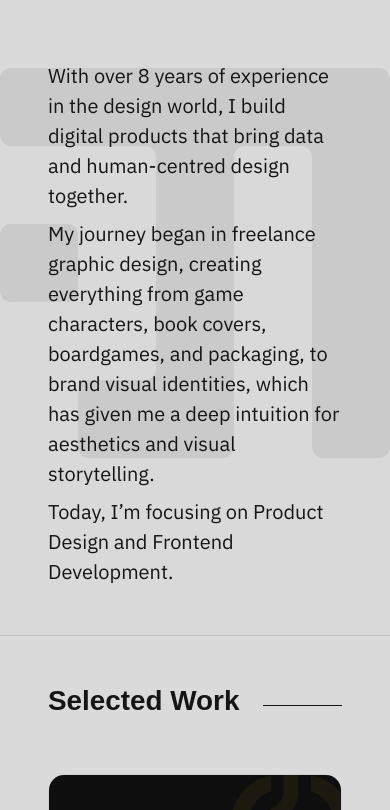
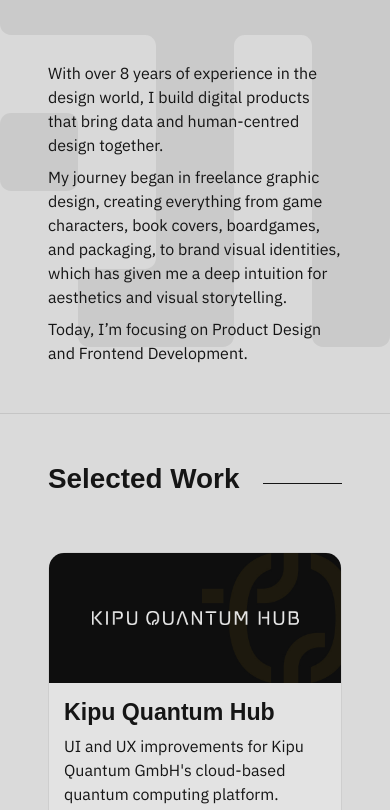
Before and after one commit to ABiteofPi/portfolio, a Vue app: page /#/ in a window 390 px wide. Shown: the part 758-1568 px from the top of the page. Built offline with nearby package versions, Linux system fonts and the light colour scheme; a web font is replaced by a local one.

Commit message:
fix: responsive font size

```diff
--- a/src/assets/scss/styles/_type.scss
+++ b/src/assets/scss/styles/_type.scss
@@ -33,4 +33,9 @@
 
 p {
   font-family: 'IBM Plex Sans', sans-serif;
+  font-size: 20px;
+
+  @media (max-width: 650px) {
+    font-size: 16px !important;
+  }
 }
```
